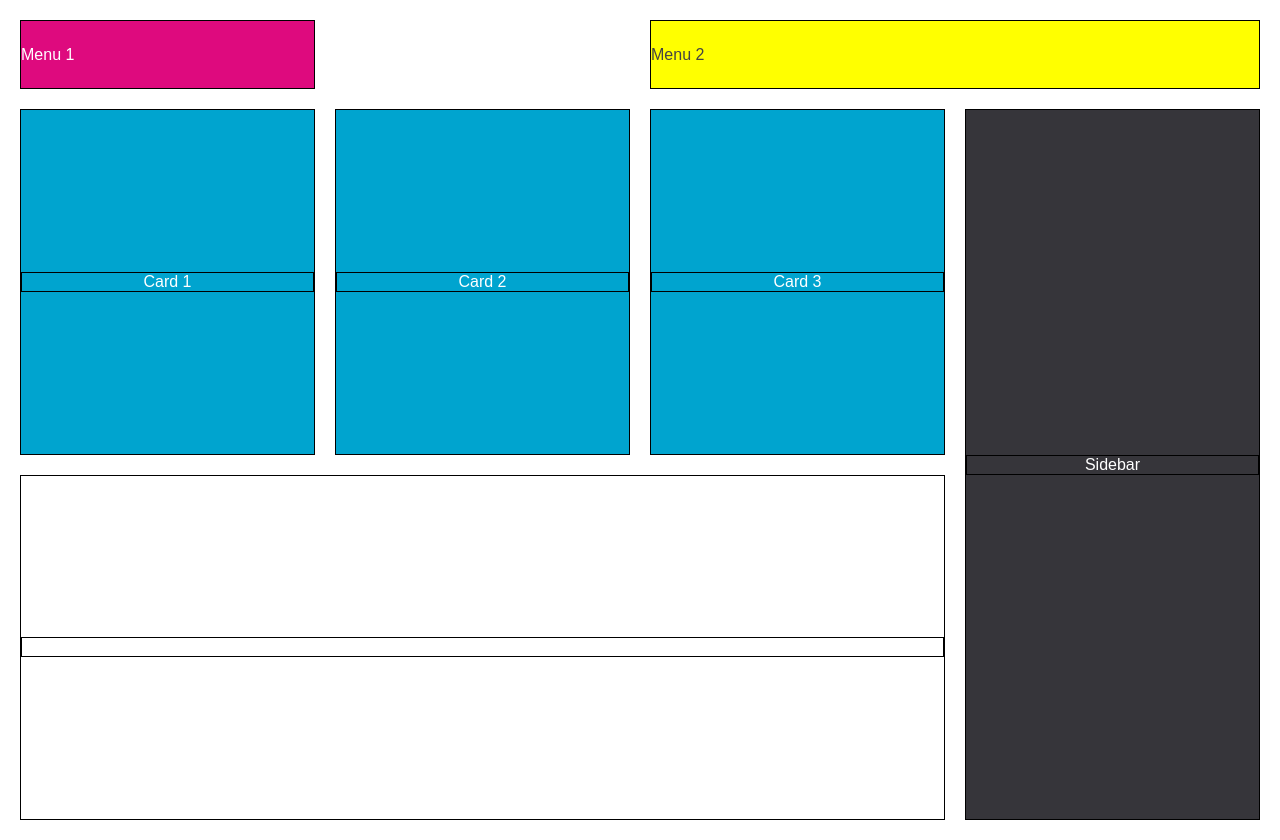
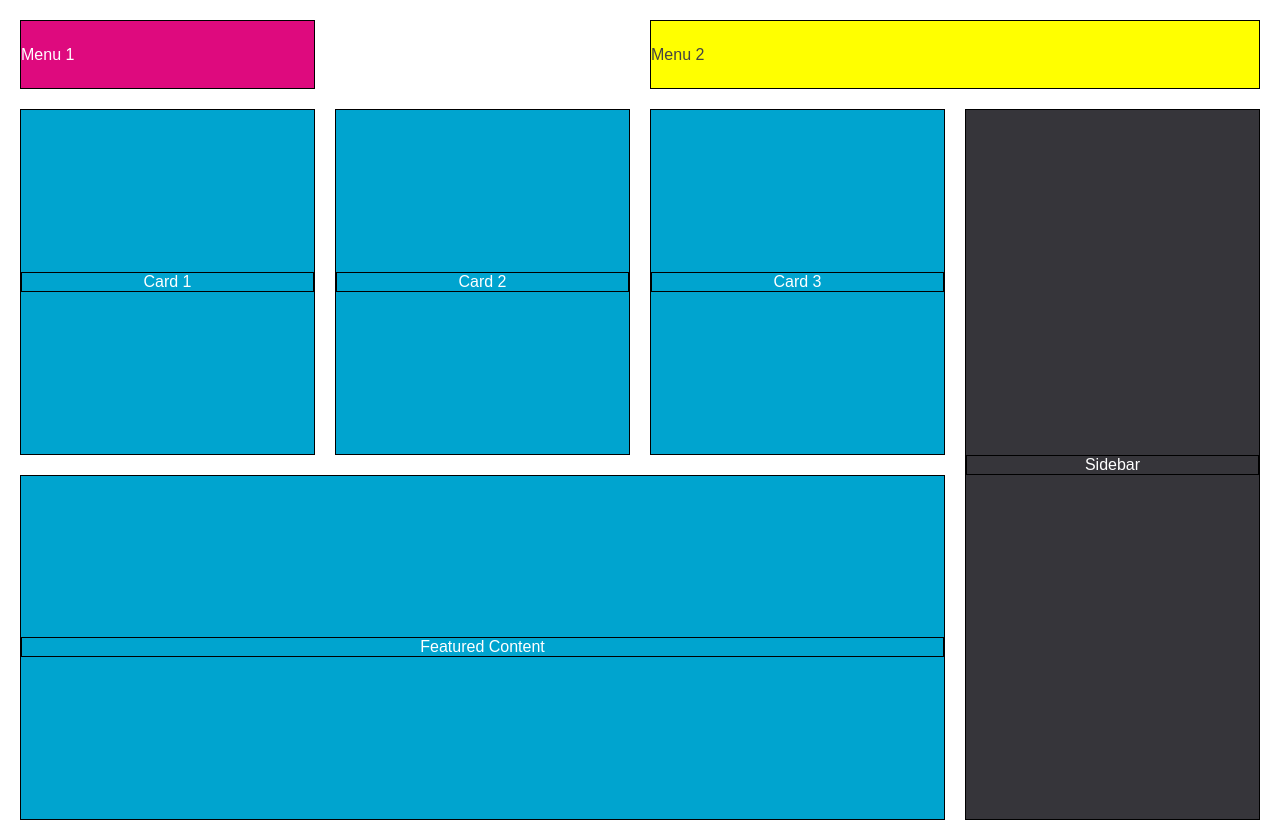
Before and after one commit to yabsayele/cs130-coursework, a plain HTML site: page tutorial03/index.html in a window 1280 px wide. Drawn offline with Linux system fonts and the light colour scheme.

Commit message:
Checking in my tutorial03 folder

```diff
--- a/tutorial03/style.css
+++ b/tutorial03/style.css
@@ -46,7 +46,7 @@ article {  background: #00a4cf; }
 
 main {
    grid-area: g;
-   /*background: #00a4cf;*/
+   background: #00a4cf;
 }
 aside {
    grid-area: f;
```
